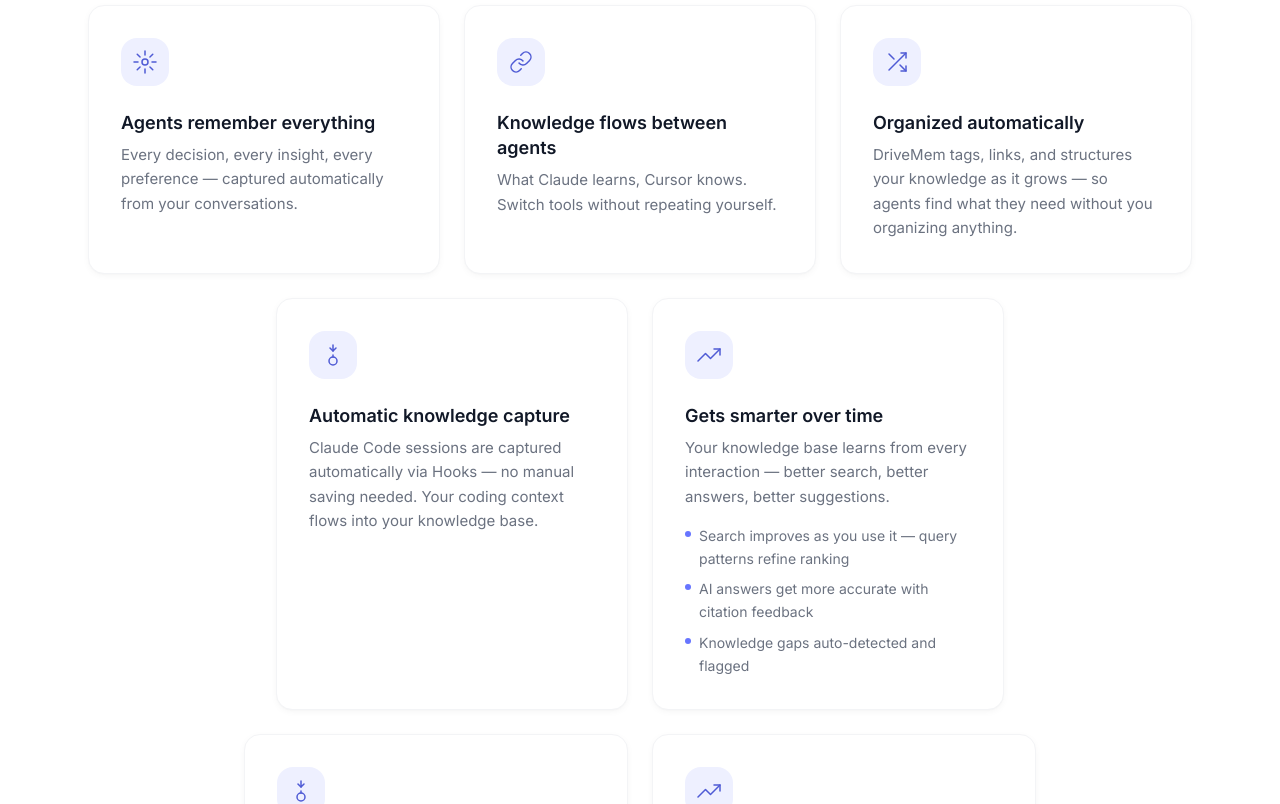
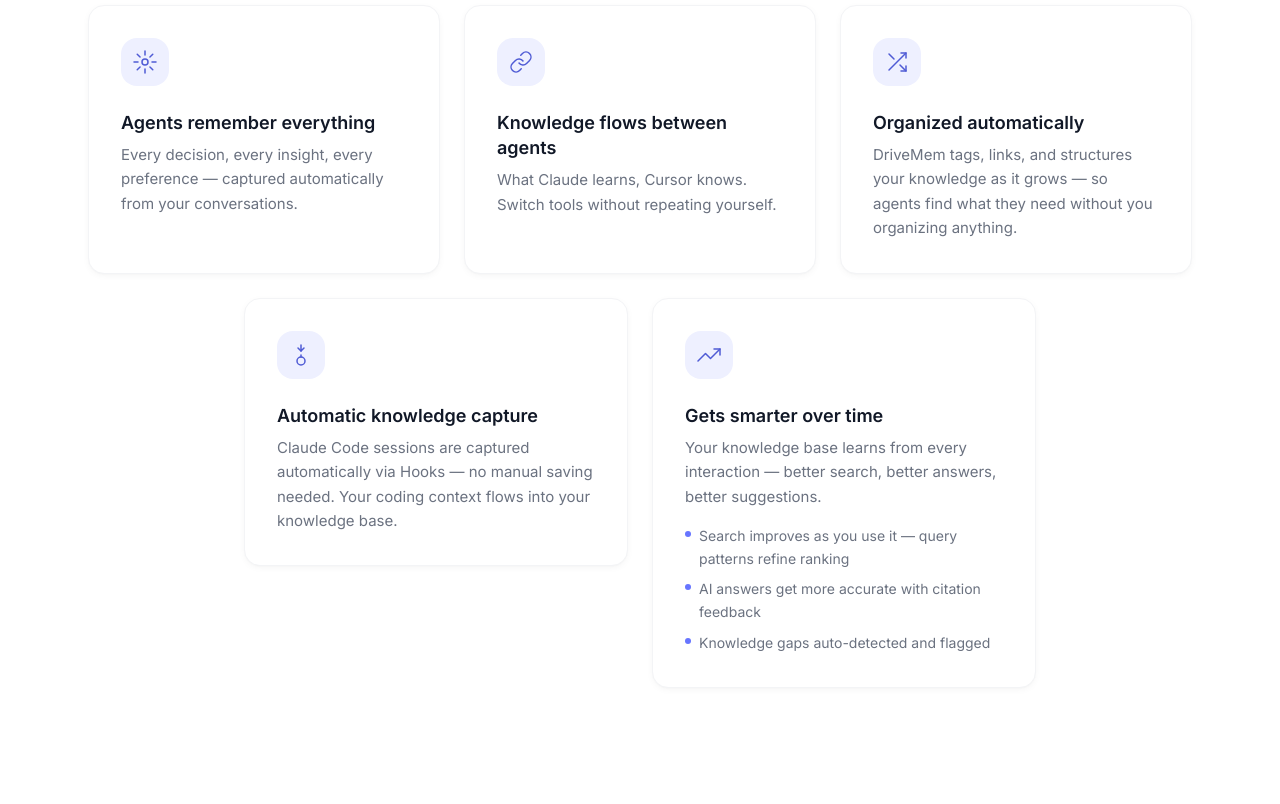
Before and after one commit to DriveMem/drivemem, a Next.js app in the folder apps/web/: page / in a window 1280 px wide. Shown: the part 1790-2594 px from the top of the page. Built offline with nearby package versions, Linux system fonts and the light colour scheme.

Commit message:
fix: features cards — only show first 3 in grid row, last 2 in centered row

```diff
--- a/apps/web/src/app/page.tsx
+++ b/apps/web/src/app/page.tsx
@@ -415,7 +415,7 @@ export default function LandingPage() {
           </FadeIn>
 
           <div className="flex flex-wrap justify-center gap-6">
-            {FEATURES.map((f, i) => (
+            {FEATURES.slice(0, 3).map((f, i) => (
               <FadeIn key={f.title} delay={i * 100} className="w-full md:w-[calc(33.333%-1rem)]">
                 <div className="group rounded-2xl bg-white border border-gray-100 p-8 transition-all duration-300 hover:-translate-y-1 shadow-soft hover:shadow-soft-md h-full">
                   <div className="w-12 h-12 rounded-xl bg-brand-50 flex items-center justify-center text-brand-500 mb-6">
```
